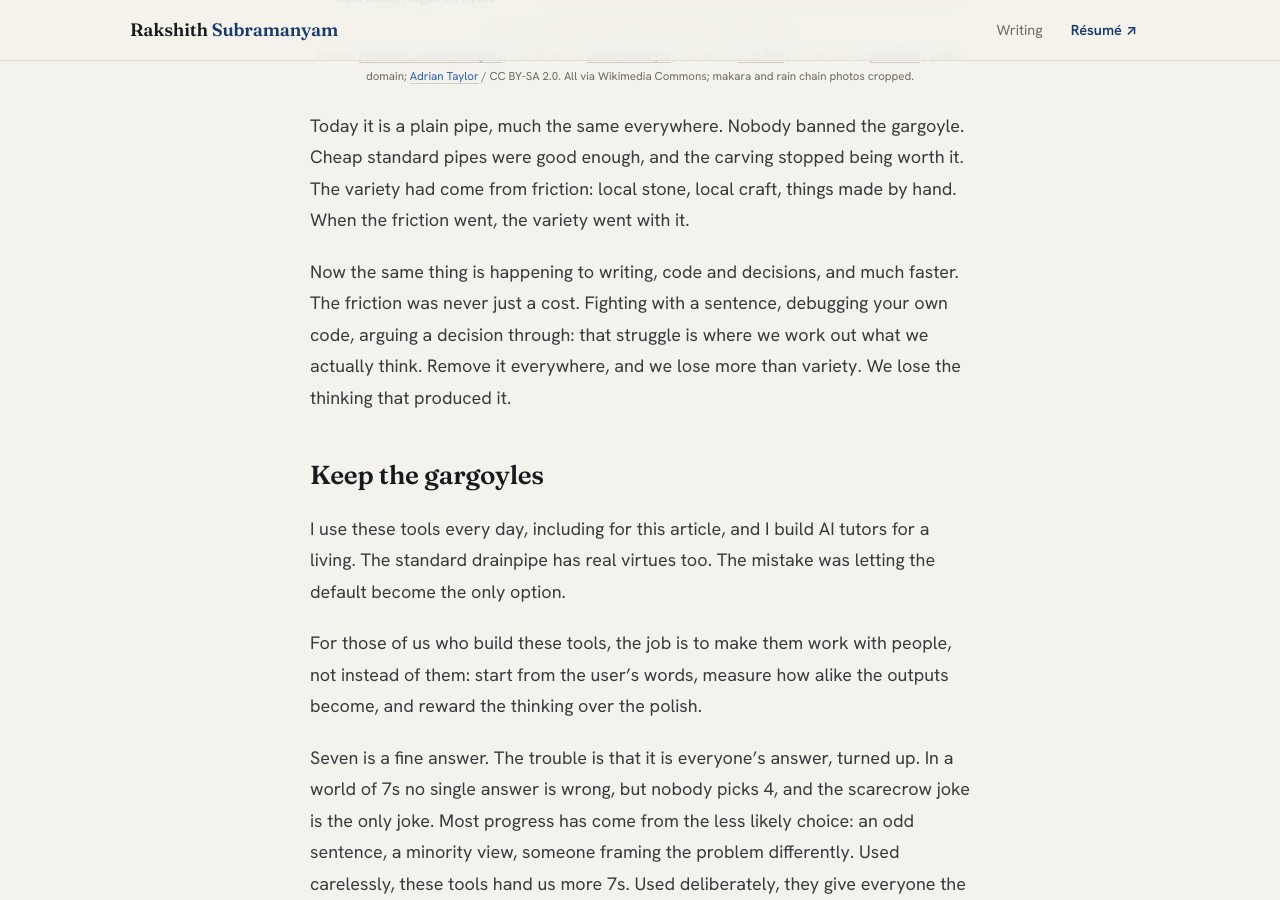
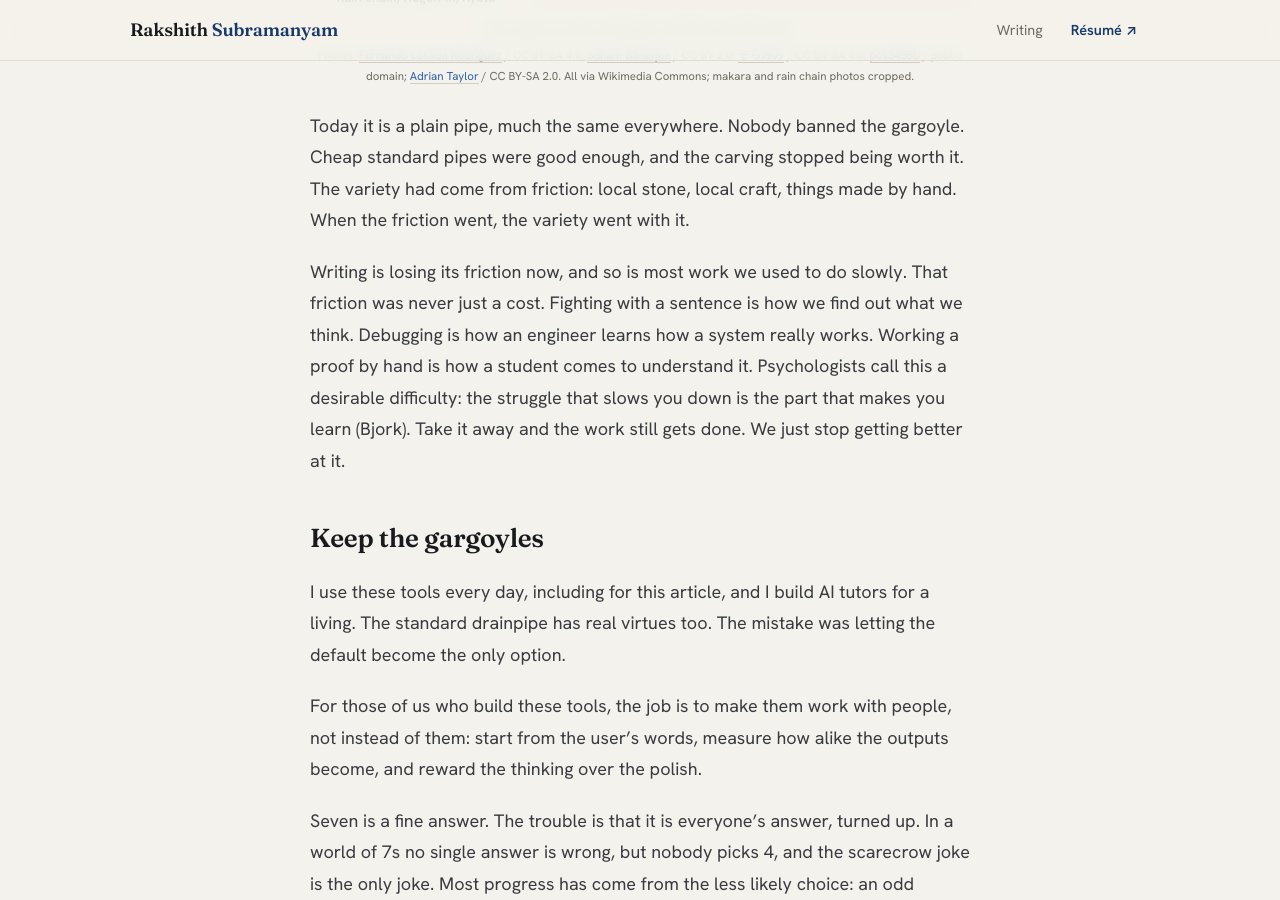
Before and after one commit to Rakshith-2905/portfolio, a Jekyll site: the page built from drafts/2fc3307e2f/index.md, in a window 1280 px wide and 900 px high, scrolled down 4849 px. Built offline with Jekyll 4.4.1, drawn with Linux system fonts in a browser that asks for light colours; some of the changed text lies outside the part shown.

Commit message:
Draft op-ed: desirable-difficulty paragraph
Co-Authored-By: Claude Opus 5.5 <noreply@anthropic.com>

```diff
--- a/drafts/2fc3307e2f/index.md
+++ b/drafts/2fc3307e2f/index.md
@@ -120,7 +120,7 @@ Architecture went through this slowly. Rainwater once left Gothic cathedrals thr
 
 Today it is a plain pipe, much the same everywhere. Nobody banned the gargoyle. Cheap standard pipes were good enough, and the carving stopped being worth it. The variety had come from friction: local stone, local craft, things made by hand. When the friction went, the variety went with it.
 
-Now the same thing is happening to writing, code and decisions, and much faster. The friction was never just a cost. Fighting with a sentence, debugging your own code, arguing a decision through: that struggle is where we work out what we actually think. Remove it everywhere, and we lose more than variety. We lose the thinking that produced it.
+Writing is losing its friction now, and so is most work we used to do slowly. That friction was never just a cost. Fighting with a sentence is how we find out what we think. Debugging is how an engineer learns how a system really works. Working a proof by hand is how a student comes to understand it. Psychologists call this a desirable difficulty: the struggle that slows you down is the part that makes you learn (Bjork). Take it away and the work still gets done. We just stop getting better at it.
 
 ## Keep the gargoyles
 
@@ -142,6 +142,7 @@ So the next time a model hands you a 7, ask what your 4 is.
 - Leslie, I. (2025). Why are LLMs fixated on the number 7? <https://www.ian-leslie.com/p/why-are-llms-fixated-on-the-number>
 - Van Koevering, K., and Kleinberg, J. (2024). How Random is Random? Evaluating the Randomness and Humaneness of LLMs' Coin Flips. <https://arxiv.org/abs/2406.00092>
 - Agarwal, D., Naaman, M., and Vashistha, A. (2025). AI Suggestions Homogenize Writing Toward Western Styles and Diminish Cultural Nuances. *CHI 2025*. <https://arxiv.org/abs/2409.11360>
+- Bjork, R. A. (1994). Memory and metamemory considerations in the training of human beings. In J. Metcalfe & A. P. Shimamura (Eds.), *Metacognition: Knowing about Knowing* (pp. 185–205). MIT Press.
 - Doshi, A. R., and Hauser, O. P. (2024). Generative AI enhances individual creativity but reduces the collective diversity of novel content. *Science Advances*. <https://doi.org/10.1126/sciadv.adn5290>
 - How Diversely Can Language Models Solve Problems? Exploring the Algorithmic Diversity of Model-Generated Code. *Findings of EMNLP 2025*. <https://arxiv.org/abs/2503.00691>
 - Marchezan, L., et al. (2026). Does AI-Assisted Development Homogenize Software? An Empirical Study of Code Similarity, Quality, and Evolution. <https://arxiv.org/abs/2610.24093>
```
